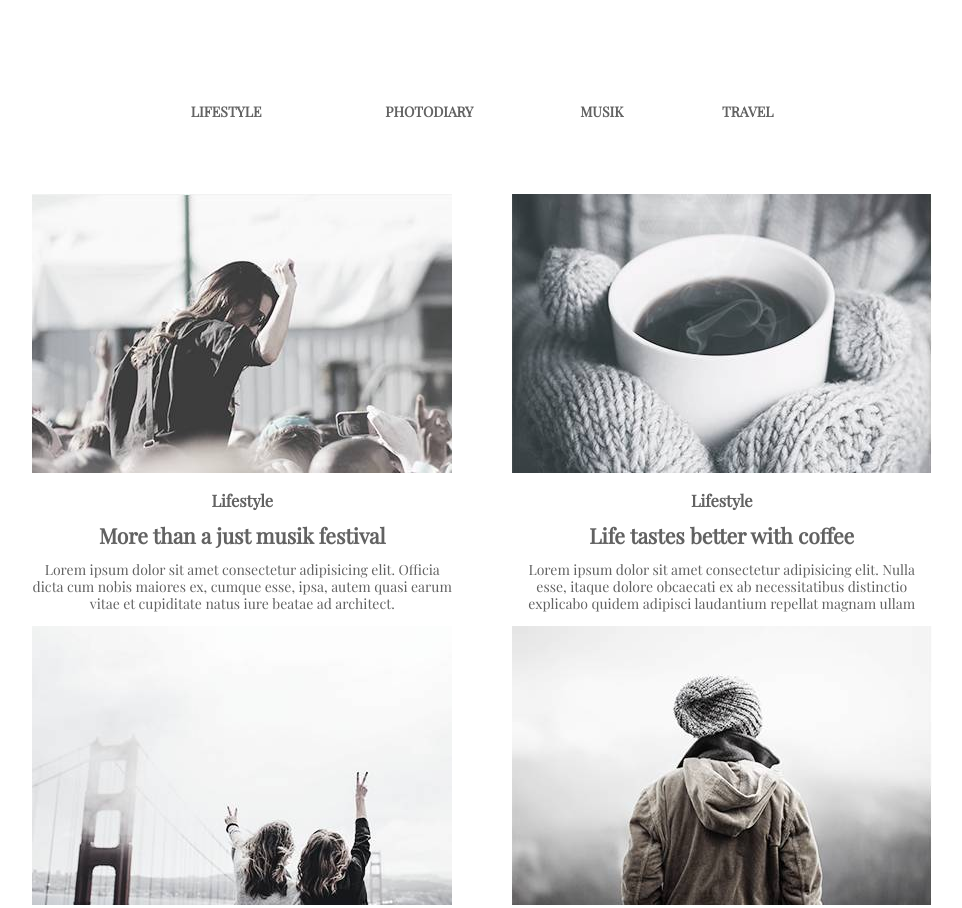
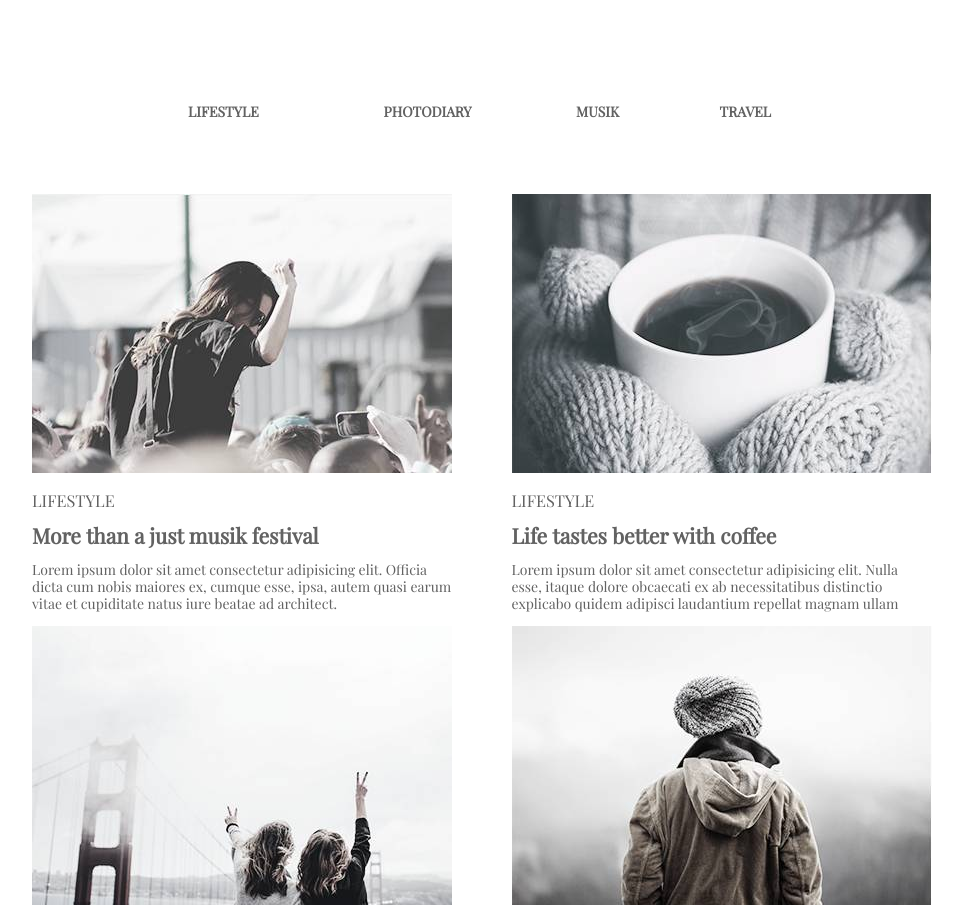
Before and after one commit to grisha19961116/goit-fe-course-03, a plain HTML site: page html-css/module-n3/index.html in a window 1280 px wide. Shown: the top 908 px of the page, without its empty margins (158-1120 px from the left). Drawn offline with nearby package versions, Linux system fonts and the light colour scheme; a web font is replaced by a local one.

Commit message:
some fix

```diff
--- a/html-css/module-n3/css/style.css
+++ b/html-css/module-n3/css/style.css
@@ -1,5 +1,3 @@
-html {
-}
 body {
   font-family: "Playfair Display", serif;
   width: 900px;
@@ -9,7 +7,6 @@ body {
   font-size: 14px;
   font-weight: 400;
   line-height: 17px;
-  text-align: center;
 }
 
 .main {
@@ -118,6 +115,12 @@ body {
   color: #626262;
   font-size: 14px;
   text-align: center;
+  text-transform: uppercase
+}
+
+h3 {
+  text-transform: uppercase;
+  font-weight: normal;
 }
 
 .button {
```
